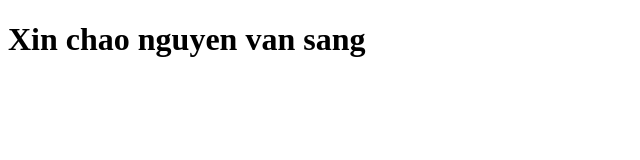
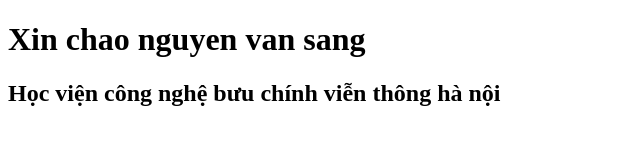
Before and after one commit to SSofm/sptit.github.io, a plain HTML site: page index.html in a window 1280 px wide. Shown: the whole page, without its empty margins (0-640 px from the left). Drawn offline with Linux system fonts and the light colour scheme.

Commit message:
add something

```diff
--- a/index.html
+++ b/index.html
@@ -9,5 +9,6 @@
 </head>
 <body>
     <h1>Xin chao nguyen van sang</h1>
+    <h2>Học viện công nghệ bưu chính viễn thông hà nội</h2>
 </body>
 </html>
```
